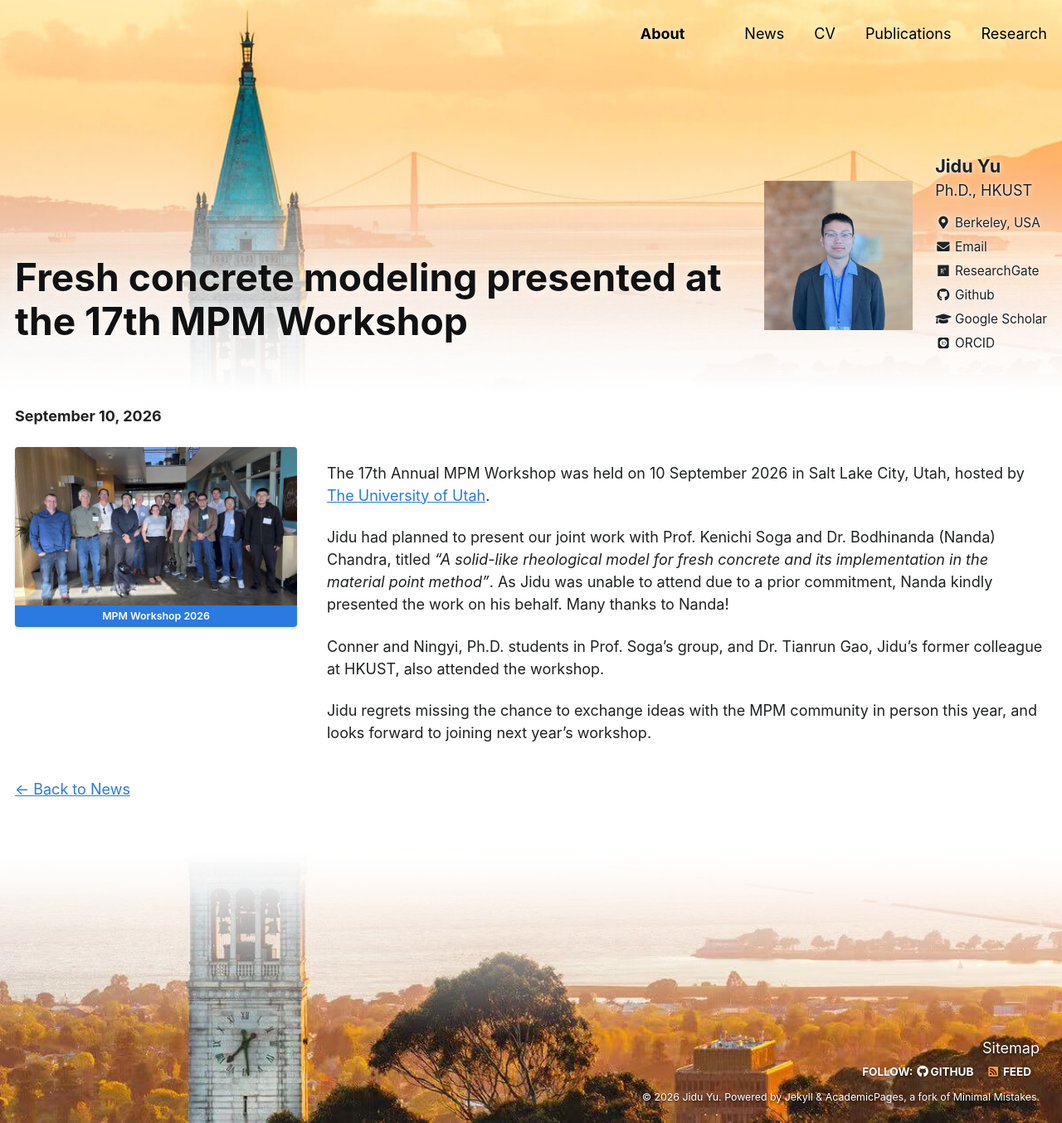
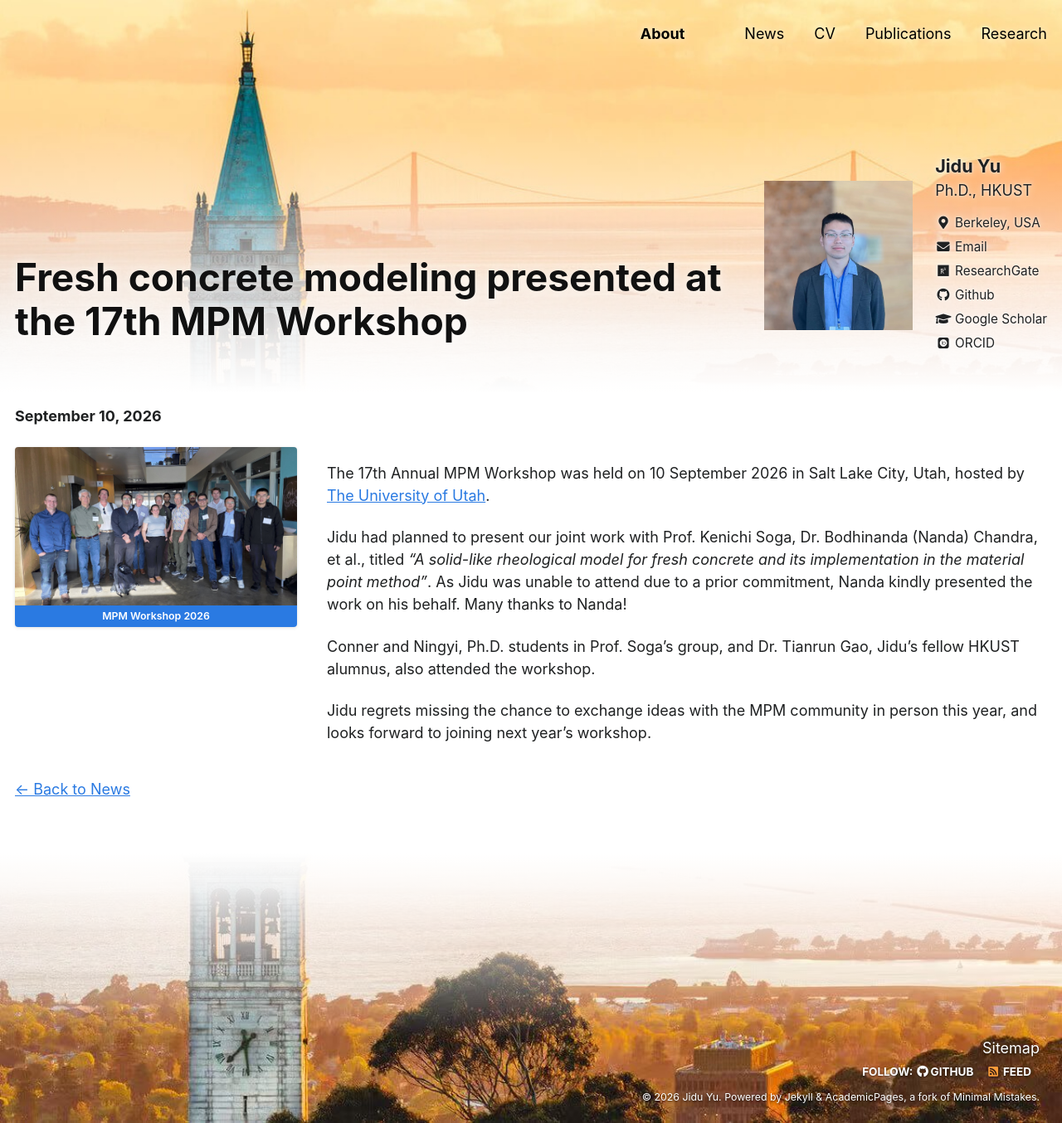
Before and after one commit to yujidu/yujidu.github.io, a Jekyll site: the page built from _news/2026-09-mpm-workshop-utah.md, in a window 1280 px wide and 1354 px high. Shown: the whole window at 83% size. Built offline with Jekyll 4.4.1, drawn with Linux system fonts in a browser that asks for light colours; some web fonts are replaced.

Commit message:
MPM Workshop news: wording
Co-Authored-By: Claude Opus 5.5 <noreply@anthropic.com>
Claude-Session: https://claude.ai/code/session_01CtadbDehUMWbEMdjGRSUo3

```diff
--- a/_news/2026-09-mpm-workshop-utah.md
+++ b/_news/2026-09-mpm-workshop-utah.md
@@ -9,8 +9,8 @@ summary: Our work on a solid-like rheological model for fresh concrete and its i
 
 The 17th Annual MPM Workshop was held on 10 September 2026 in Salt Lake City, Utah, hosted by [The University of Utah](https://www.utah.edu/).
 
-Jidu had planned to present our joint work with Prof. Kenichi Soga and Dr. Bodhinanda (Nanda) Chandra, titled *"A solid-like rheological model for fresh concrete and its implementation in the material point method"*. As Jidu was unable to attend due to a prior commitment, Nanda kindly presented the work on his behalf. Many thanks to Nanda!
+Jidu had planned to present our joint work with Prof. Kenichi Soga, Dr. Bodhinanda (Nanda) Chandra, et al., titled *"A solid-like rheological model for fresh concrete and its implementation in the material point method"*. As Jidu was unable to attend due to a prior commitment, Nanda kindly presented the work on his behalf. Many thanks to Nanda!
 
-Conner and Ningyi, Ph.D. students in Prof. Soga's group, and Dr. Tianrun Gao, Jidu's former colleague at HKUST, also attended the workshop.
+Conner and Ningyi, Ph.D. students in Prof. Soga's group, and Dr. Tianrun Gao, Jidu's fellow HKUST alumnus, also attended the workshop.
 
 Jidu regrets missing the chance to exchange ideas with the MPM community in person this year, and looks forward to joining next year's workshop.
```
